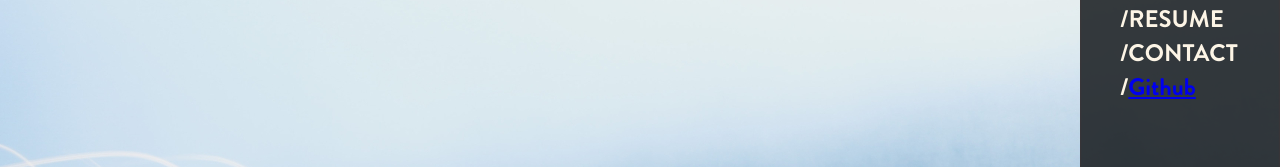
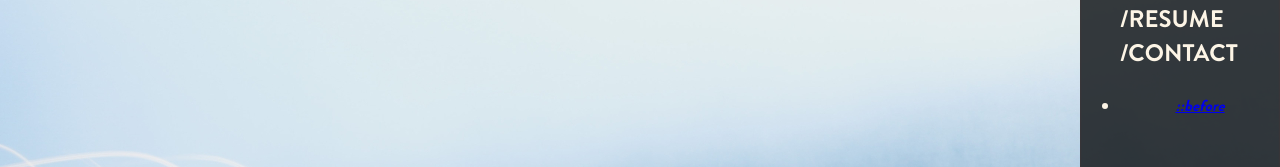
Before and after one commit to nckdhl/react-portfolio, a React (Create React App) app: page / in a window 1280 px wide. Shown: the part 316-483 px from the top of the page. Built offline with nearby package versions, Linux system fonts and the light colour scheme; a web font is replaced by a local one.

Commit message:
Added font awesome packege

```diff
--- a/package.json
+++ b/package.json
@@ -3,6 +3,9 @@
   "version": "0.1.0",
   "private": true,
   "dependencies": {
+    "@fortawesome/fontawesome-svg-core": "^1.2.26",
+    "@fortawesome/free-solid-svg-icons": "^5.12.0",
+    "@fortawesome/react-fontawesome": "^0.1.8",
     "@testing-library/jest-dom": "^4.2.4",
     "@testing-library/react": "^9.4.0",
     "@testing-library/user-event": "^7.1.2",
--- a/src/components/ContentArea.js
+++ b/src/components/ContentArea.js
@@ -15,7 +15,7 @@ function ContentArea(props) {
     case "ABOUT":
       console.log("About Me shown");
       content = (
-        <div>
+        <div className="about">
           <p>
             Ut occaecat cillum magna dolore esse labore cupidatat. Commodo enim
             eu mollit aute laborum aute anim nostrud. Quis adipisicing tempor
--- a/src/components/SideNav.js
+++ b/src/components/SideNav.js
@@ -26,16 +26,14 @@ export class SideNav extends Component {
   }
 
   render() {
-    const toggleView = (linkTitle) => {
+    const toggleView = linkTitle => {
       toggleNavbar();
       showPage(linkTitle);
-    }
+    };
 
     const { collapsed, toggleNavbar, showPage } = this.props;
     let links = this.state.Links.map(link => (
-      <li key={link.title}
-        onClick={toggleView.bind(this, link.title)}
-      >
+      <li key={link.title} onClick={toggleView.bind(this, link.title)}>
         <a>{link.title}</a>
       </li>
     ));
@@ -52,7 +50,17 @@ export class SideNav extends Component {
           className={`links-container ${collapsed ? "collapsed" : "expanded"}`}
         >
           {links}
-          <li><a href="https://github.com/nckdhl" target="_blank" rel="noopener noreferrer">Github</a></li>
+        </ul>
+        <ul>
+          <li>
+            <a
+              href="https://github.com/nckdhl"
+              target="_blank"
+              rel="noopener noreferrer"
+            >
+              <i className="fa fa-github">::before</i>
+            </a>
+          </li>
         </ul>
       </div>
     );
--- a/src/components/css/ContentArea.css
+++ b/src/components/css/ContentArea.css
@@ -18,8 +18,12 @@ h4 {
     color: #212529;
 }
 
+.about {
+    margin: auto;
+}
+
 @media screen and (min-width: 480px) {
-    .ContentArea {
+    .about {
         width: 50%;
     }
   }
```
Also changed, not shown: 1 other file (tests, documents, lock files or other folders).
